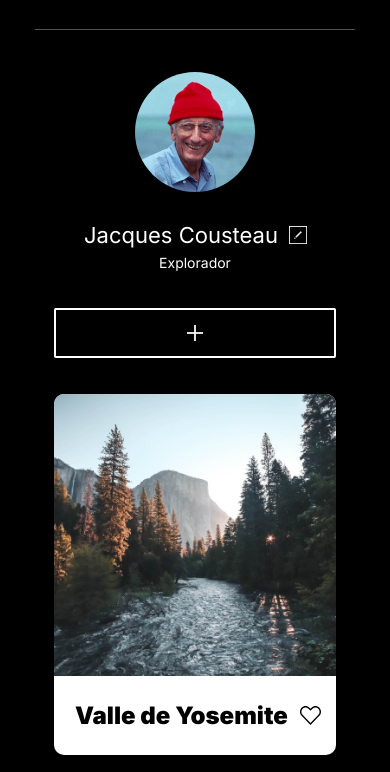
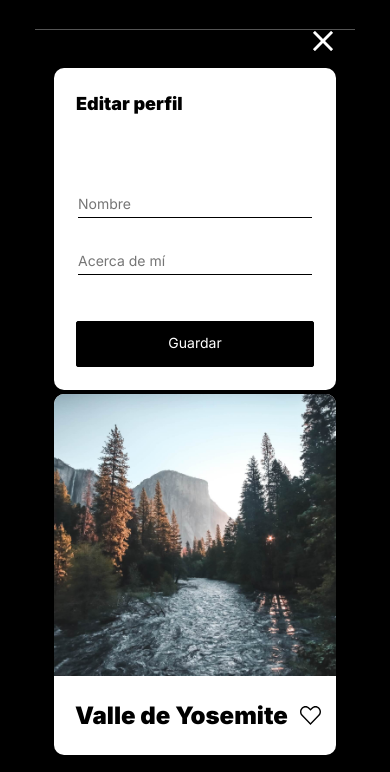
Before and after one commit to FJRamosRuiz/web_project_around, a plain HTML site: page index.html in a window 390 px wide. Shown: the part 55-827 px from the top of the page. Drawn offline with Linux system fonts and the light colour scheme.

Commit message:
Agregar seccion de popup con diseño responsivo

```diff
--- a/blocks/body.css
+++ b/blocks/body.css
@@ -1,4 +1,5 @@
 body {
   background-color: rgba(0, 0, 0, 1);
   margin: 0;
+  position: relative;
 }
--- /dev/null
+++ b/blocks/main.css
@@ -0,0 +1,5 @@
+.main {
+  display: flex;
+  align-items: center;
+  flex-direction: column;
+}
--- /dev/null
+++ b/blocks/popup.css
@@ -0,0 +1,152 @@
+.popup {
+  position: fixed;
+  top: 195px;
+  box-shadow: 0px 0px 25px 0px rgba(0, 0, 0, 0.15);
+  background: rgba(255, 255, 255, 1);
+  border-radius: 10px;
+  max-width: 430px;
+  max-height: 330px;
+  display: flex;
+}
+
+.popup__form {
+  padding: 34px 36px 36px;
+  max-width: 358px;
+  max-height: 330px;
+  width: 100%;
+}
+
+.popup__form-content {
+  padding: 0;
+  border: none;
+  max-width: 358px;
+}
+
+.popup__form-title {
+  margin: 0 auto 54px;
+  max-width: 358px;
+  font-family: "Inter";
+  font-weight: 900;
+  font-size: 24px;
+  line-height: 29.05px;
+}
+
+.popup__form-name {
+  margin: 0 0 29.74px;
+  padding: 0;
+  max-width: 358px;
+  height: 27.34px;
+  width: 100%;
+  border: none;
+  border-bottom: 1px solid rgba(0, 0, 0, 1);
+  font-family: "Inter";
+  font-weight: 400;
+  font-size: 14px;
+  line-height: 16.94px;
+  letter-spacing: 0%;
+}
+
+.popup__form-occupation {
+  padding: 0;
+  max-width: 358px;
+  height: 27.34px;
+  width: 100%;
+  border: none;
+  border-bottom: 1px solid rgba(0, 0, 0, 1);
+  font-family: "Inter";
+  font-weight: 400;
+  font-size: 14px;
+  line-height: 16.94px;
+  letter-spacing: 0%;
+}
+
+.popup__form-btn {
+  padding: 0;
+  margin: 48px auto 0;
+  max-width: 358px;
+  width: 100%;
+  height: 50.15px;
+  background: rgba(0, 0, 0, 1);
+  border: 1px solid rgba(0, 0, 0, 1);
+  border-radius: 2px;
+  color: rgba(255, 255, 255, 1);
+  font-family: "Inter";
+  font-weight: 400;
+  font-size: 18px;
+  line-height: 21.78px;
+  letter-spacing: 0%;
+  text-align: center;
+}
+
+.popup__form-btn:hover {
+  opacity: 80%;
+}
+
+.popup__btn-close {
+  position: absolute;
+  top: -40px;
+  right: -40px;
+  margin: 0;
+  padding: 0;
+  border: 0;
+  transform: rotate(45deg);
+  background: none;
+  background-image: url("../images/Close-Icon.svg");
+  background-position: center;
+  background-repeat: no-repeat;
+  background-size: cover;
+  width: 40px;
+  height: 40px;
+}
+
+@media screen and (max-width: 544px) {
+  .popup {
+    max-width: 282px;
+    position: fixed;
+    top: 123px;
+    max-height: 322px;
+  }
+
+  .popup__form {
+    padding: 0;
+    margin: 25px 22px;
+  }
+
+  .popup__form-title {
+    font-family: "Inter";
+    font-weight: 900;
+    font-size: 18px;
+    line-height: 21.78px;
+    letter-spacing: 0%;
+    margin: 0 0 76px;
+  }
+
+  .popup__form-name {
+    max-width: 238px;
+    max-height: 26px;
+    margin: 0 0 30px;
+  }
+
+  .popup__form-occupation {
+    max-width: 238px;
+    max-height: 26px;
+  }
+
+  .popup__form-btn {
+    margin: 46px 0 0;
+    max-height: 46px;
+    font-family: "Inter";
+    font-weight: 400;
+    font-size: 14px;
+    line-height: 16.94px;
+    letter-spacing: 0%;
+    text-align: center;
+  }
+
+  .popup__btn-close {
+    width: 26px;
+    height: 26px;
+    position: absolute;
+    right: 0;
+  }
+}
--- a/blocks/profile.css
+++ b/blocks/profile.css
@@ -3,7 +3,7 @@
   display: flex;
   align-items: center;
   justify-content: space-between;
-  max-width: 880px;
+  width: 100%;
   max-height: 120px;
 }
 
--- a/index.html
+++ b/index.html
@@ -116,6 +116,30 @@
             </div>
           </div>
         </section>
+
+        <section class="popup">
+          <form class="popup__form">
+            <h2 class="popup__form-title">Editar perfil</h2>
+            <fieldset class="popup__form-content">
+              <input
+                type="text"
+                name=""
+                id=""
+                class="popup__form-name"
+                placeholder="Nombre"
+              />
+              <input
+                type="text"
+                name=""
+                id=""
+                class="popup__form-occupation"
+                placeholder="Acerca de mí"
+              />
+            </fieldset>
+            <button class="popup__form-btn">Guardar</button>
+            <button class="popup__btn-close"></button>
+          </form>
+        </section>
       </main>
       <footer class="footer">
         <p class="footer__text">© 2024 Around The U.S.</p>
--- a/pages/index.css
+++ b/pages/index.css
@@ -3,6 +3,8 @@
 @import url(../vendor/fonts.css);
 @import url(../blocks/page.css);
 @import url(../blocks/header.css);
+@import url("../blocks/main.css");
 @import url(../blocks/profile.css);
 @import url(../blocks/gallery.css);
+@import url(../blocks/popup.css);
 @import url(../blocks/footer.css);
```
Also changed, not shown: images/Close-Icon.svg (added).
